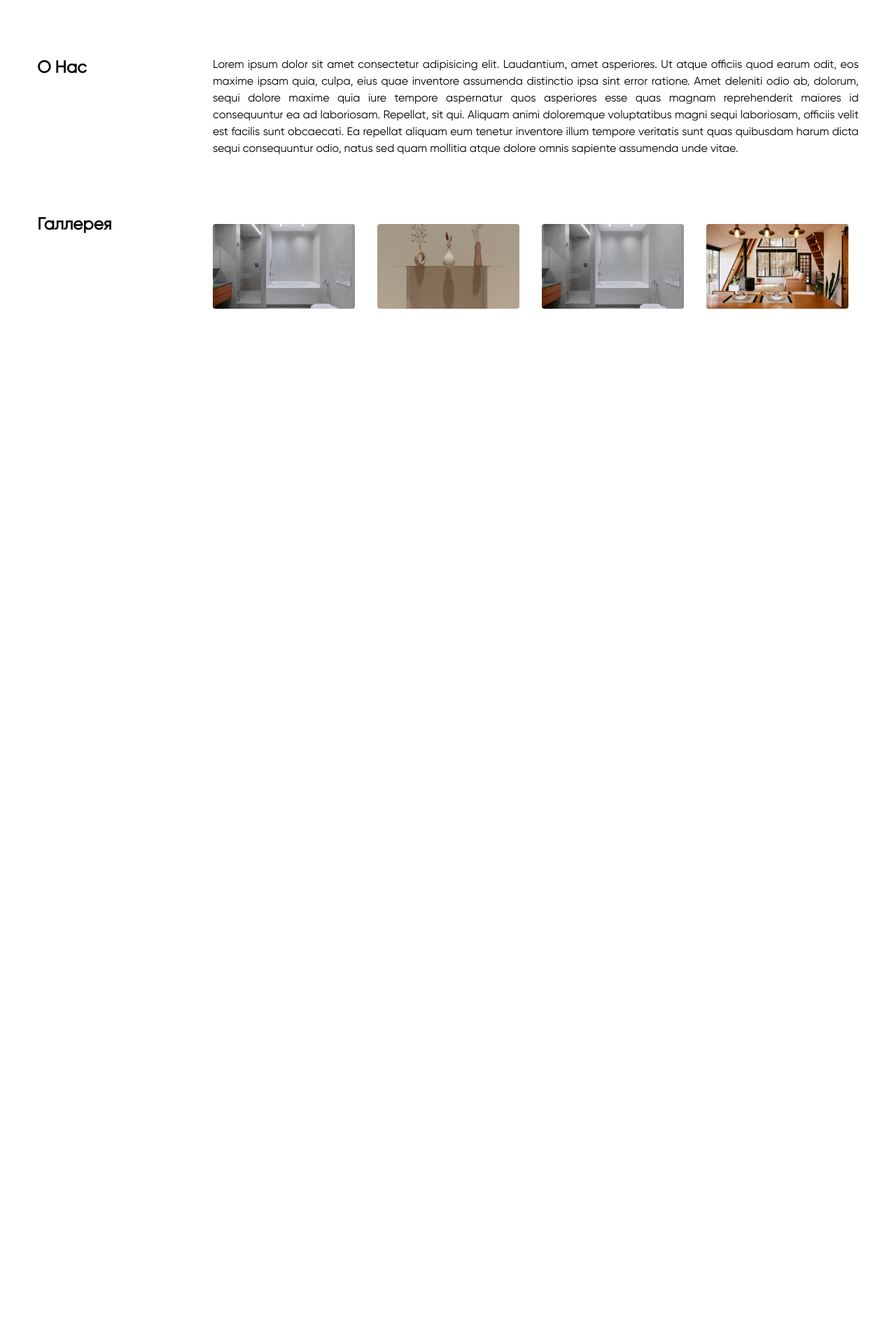
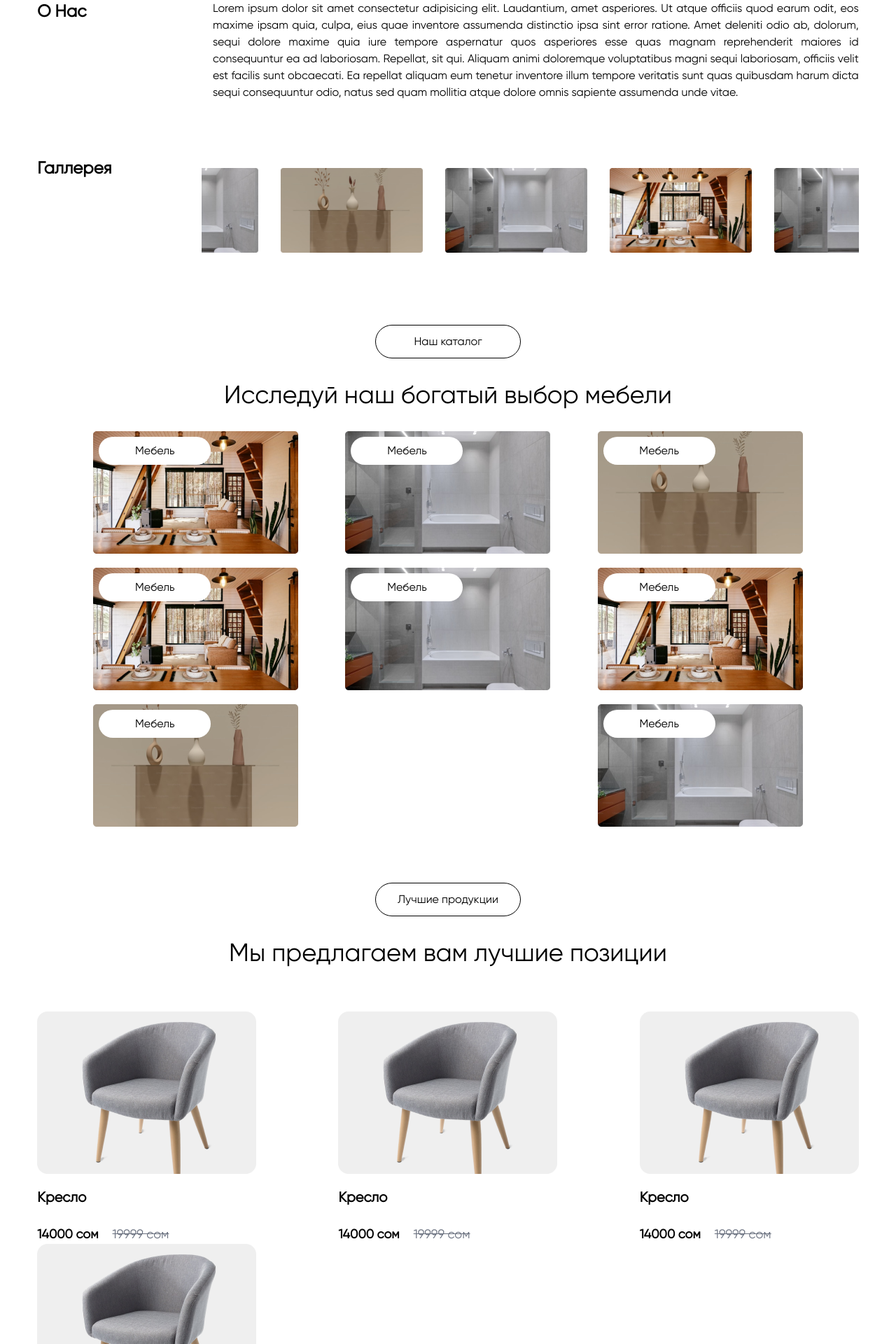
Before and after one commit to KanaySeidi/eklat, a React (Vite) app: page / in a window 1280 px wide. Shown: the part 880-2800 px from the top of the page at 70% size. Built offline with nearby package versions, Linux system fonts and the light colour scheme; a web font is replaced by a local one.

Commit message:
add other section

```diff
--- a/src/assets/index.js
+++ b/src/assets/index.js
@@ -6,6 +6,8 @@ import slider1 from "./image/slider1.png";
 import slider2 from "./image/slider2.png";
 import slider3 from "./image/slider3.png";
 import slider4 from "./image/slider4.png";
+import stol from "./image/stol.png";
+import workshop from "./image/workshop.png";
 
 export const imgImports = {
   logo,
@@ -16,4 +18,6 @@ export const imgImports = {
   slider2,
   slider3,
   slider4,
+  stol,
+  workshop,
 };
--- a/src/components/about/About.jsx
+++ b/src/components/about/About.jsx
@@ -3,7 +3,7 @@ import ImgSlider from "../slider/ImgSlider";
 const About = () => {
   return (
     <>
-      <div className="w-full mt-40">
+      <div className="w-full mt-20">
         <div className="w-11/12 mx-auto ">
           <div className="w-full flex  ">
             <h1 className="w-1/5 text-2xl font-black">О Нас</h1>
--- /dev/null
+++ b/src/components/catalog/Catalog.jsx
@@ -0,0 +1,80 @@
+import { imgImports } from "../../assets";
+
+const Catalog = () => {
+  const { slider1, slider2, slider3 } = imgImports;
+
+  const cards = [
+    {
+      id: 1,
+      title: "Мебель",
+      img: slider1,
+    },
+    {
+      id: 2,
+      title: "Мебель",
+      img: slider2,
+    },
+    {
+      id: 3,
+      title: "Мебель",
+      img: slider3,
+    },
+    {
+      id: 4,
+      title: "Мебель",
+      img: slider1,
+    },
+    {
+      id: 5,
+      title: "Мебель",
+      img: slider2,
+    },
+    {
+      id: 6,
+      title: "Мебель",
+      img: slider1,
+    },
+    {
+      id: 7,
+      title: "Мебель",
+      img: slider3,
+    },
+    {
+      id: 8,
+      title: "Мебель",
+      img: slider2,
+    },
+  ];
+
+  return (
+    <>
+      <div className="w-full h-auto mt-20">
+        <div className="w-11/12 mx-auto">
+          <div className="w-full flex flex-col justify-center items-center">
+            <p className="w-52 h-12 border border-black rounded-3xl flex justify-center items-center mb-8 cursor-pointer">
+              Наш каталог
+            </p>
+            <p className="text-4xl font-medium mb-8">
+              Исследуй наш богатый выбор мебели
+            </p>
+          </div>
+          <div className="px-20 flex flex-wrap justify-center lg:justify-between gap-5">
+            {cards.map((item) => (
+              <div
+                key={item.slider3}
+                className="relative rounded-xl bg-red-500"
+              >
+                <img src={item.img} alt="" className="w-82 h-58" />
+                <p className="w-40 h-10 flex justify-center items-center rounded-3xl bg-white absolute top-2 left-2 ">
+                  {item.title}
+                </p>
+              </div>
+            ))}
+          </div>
+        </div>
+      </div>
+    </>
+  );
+};
+
+export default Catalog;
--- a/src/components/header/Header.jsx
+++ b/src/components/header/Header.jsx
@@ -22,41 +22,32 @@ const Header = () => {
 
   return (
     <>
-      {isScroll ? (
-        <div className="w-full h-12 fixed top-0 left-0 bg-black bg-opacity-40 py-2 transition-all duration-700 ease-in z-50">
+      <div
+        className={`w-full h-12 fixed top-0 left-0 transition-all duration-700 ease-in z-50  ${
+          isScroll ? "bg-black bg-opacity-40 py-2" : "py-10"
+        }`}
+      >
         <div className="w-11/12 h-full mx-auto flex justify-between items-center">
           <div>
             <img src={logoT} alt="" className="w-auto h-10" />
           </div>
-            <div className="flex text-white text-lg gap-10">
+          <div className="flex text-white text-sm sm:text-base lg:text-lg gap-10">
             {navs.map((nav) => (
               <div key={nav.id}>{nav.title}</div>
             ))}
           </div>
-            <div className="w-44 h-12  flex justify-center items-center gap-2 p-2 rounded-3xl transition-all duration-700 ease-in">
-              <img src={wa} alt="" className="w-6 h-6" />
-              <p className="text-white text-lg">Whats App</p>
+          <div
+            className={`w-44 h-12 flex justify-center items-center gap-2 p-2 rounded-3xl transition-all duration-700 ease-in cursor-pointer ${
+              isScroll ? "" : "bg-gray-200 bg-opacity-30 "
+            }`}
+          >
+            <img src={wa} alt="" className="w-6 h-6 " />
+            <p className="text-white text-sm sm:text-base lg:text-lg ">
+              Whats App
+            </p>
           </div>
         </div>
       </div>
-      ) : (
-        <div className="w-full h-20 fixed top-0 left-0 py-5 transition-all duration-700 ease-in z-50">
-          <div className="w-11/12 h-full mx-auto flex justify-between items-center">
-            <div>
-              <img src={logoT} alt="" className="w-auto h-10" />
-            </div>
-            <div className="flex text-white text-lg gap-10">
-              {navs.map((nav) => (
-                <div key={nav.id}>{nav.title}</div>
-              ))}
-            </div>
-            <div className="w-44 h-12  flex justify-center items-center gap-2 p-2 rounded-3xl bg-gray-200 bg-opacity-30 cursor-pointer transition-all duration-700 ease-in">
-              <img src={wa} alt="" className="w-6 h-6" />
-              <p className="text-white text-lg">Whats App</p>
-            </div>
-          </div>
-        </div>
-      )}
     </>
   );
 };
--- /dev/null
+++ b/src/components/info/Info.jsx
@@ -0,0 +1,19 @@
+const Info = () => {
+  return (
+    <>
+      <div className="w-full">
+        <div className="w-11/12 mx-auto">
+          <div>
+            <div className="bg-red-400 w-1/2">
+              <p className="w-auto h-auto border border-black rounded-3xl flex justify-center items-center mb-8 cursor-pointer">
+                Адрес
+              </p>
+            </div>
+          </div>
+        </div>
+      </div>
+    </>
+  );
+};
+
+export default Info;
--- a/src/components/intro/Intro.jsx
+++ b/src/components/intro/Intro.jsx
@@ -4,21 +4,25 @@ const Intro = () => {
   const { heroImg } = imgImports;
   return (
     <>
-      <div className="absolute -z-10 w-full">
-        <img src={heroImg} alt="" className="w-full h-[750px] object-cover " />
-      </div>
-      <div className="w-full h-screen flex justify-center items-center text-white">
-        <div className="w-[740px] h-[332px] flex flex-col items-center justify-between mt-20">
-          <p className="text-6xl text-center leading-tight">
+      <div className="relative w-full h-screen">
+        <img
+          src={heroImg}
+          alt=""
+          className="absolute inset-0 w-full h-full object-cover -z-10"
+        />
+        <div className="absolute inset-0 flex flex-col items-center justify-center text-white">
+          <div className="max-w-[740px] text-center space-y-6">
+            <p className="text-3xl sm:text-4xl md:text-6xl leading-tight font-semibold">
               Создайте домашний уют с нашей мебелью
             </p>
-          <p className="text-lg text-center leading-7">
+            <p className="text-base sm:text-lg md:text-xl leading-7">
               Откройте для себя мебель премиум-класса, которая объединяет стиль,
               комфорт и функциональность для вашего дома.
             </p>
-          <button className="w-44 h-10 bg-white text-black rounded-3xl">
+            <button className="px-8 py-2 bg-white text-black rounded-3xl">
               Позвонить
             </button>
+          </div>
         </div>
       </div>
     </>
--- /dev/null
+++ b/src/components/products/Products.jsx
@@ -0,0 +1,73 @@
+import { imgImports } from "../../assets";
+
+const Products = () => {
+  const { stol } = imgImports;
+  return (
+    <>
+      <div className="w-full">
+        <div className="w-11/12 mx-auto mt-20">
+          <div className="w-full flex flex-col justify-center items-center">
+            <p className="w-52 h-12 border border-black rounded-3xl flex justify-center items-center mb-8 cursor-pointer">
+              Лучшие продукции
+            </p>
+            <p className="text-4xl font-medium mb-8">
+              Мы предлагаем вам лучшие позиции
+            </p>
+          </div>
+          <div className="flex flex-wrap justify-center lg:justify-between mt-8">
+            <div>
+              <img src={stol} alt="" />
+              <div className="h-20 flex flex-col justify-between mt-5">
+                <p className="font-bold text-xl">Кресло</p>
+                <div className="flex gap-5 items-center h-auto">
+                  <p className="font-semibold text-lg">14000 сом</p>
+                  <p className="line-through text-lg text-gray-500">
+                    19999 сом
+                  </p>
+                </div>
+              </div>
+            </div>
+            <div>
+              <img src={stol} alt="" />
+              <div className="h-20 flex flex-col justify-between mt-5">
+                <p className="font-bold text-xl">Кресло</p>
+                <div className="flex gap-5 items-center h-auto">
+                  <p className="font-semibold text-lg">14000 сом</p>
+                  <p className="line-through text-lg text-gray-500">
+                    19999 сом
+                  </p>
+                </div>
+              </div>
+            </div>
+            <div>
+              <img src={stol} alt="" />
+              <div className="h-20 flex flex-col justify-between mt-5">
+                <p className="font-bold text-xl">Кресло</p>
+                <div className="flex gap-5 items-center h-auto">
+                  <p className="font-semibold text-lg">14000 сом</p>
+                  <p className="line-through text-lg text-gray-500">
+                    19999 сом
+                  </p>
+                </div>
+              </div>
+            </div>
+            <div>
+              <img src={stol} alt="" />
+              <div className="h-20 flex flex-col justify-between mt-5">
+                <p className="font-bold text-xl">Кресло</p>
+                <div className="flex gap-5 items-center h-auto">
+                  <p className="font-semibold text-lg">14000 сом</p>
+                  <p className="line-through text-lg text-gray-500">
+                    19999 сом
+                  </p>
+                </div>
+              </div>
+            </div>
+          </div>
+        </div>
+      </div>
+    </>
+  );
+};
+
+export default Products;
--- /dev/null
+++ b/src/components/workshop/Workshop.jsx
@@ -0,0 +1,50 @@
+import { imgImports } from "../../assets";
+
+const Workshop = () => {
+  const { workshop } = imgImports;
+
+  return (
+    <div className="relative w-full h-screen mt-20">
+      <img
+        src={workshop}
+        alt=""
+        className="absolute inset-0 w-full h-full object-cover -z-10"
+      />
+      <div className="absolute inset-0  text-white">
+        <div className="w-11/12 mx-auto h-full mt-10 flex flex-col justify-between">
+          <div>
+            <h1 className="text-4xl text-white font-bold leading-snug tracking-wide w-[500px]">
+              Наша собственная мебельная мастерская
+            </h1>
+          </div>
+          <div className="flex w-full gap-40 justify-between text-lg ">
+            <div className="w-3/4 text-justify">
+              В нашей компании мы гордимся наличием собственной мебельной
+              мастерской, где создаём уникальные и качественные изделия,
+              соответствующие самым высоким стандартам.{" "}
+            </div>
+            <div className="w-3/4 text-justify">
+              Используя современные технологии и материалы, мы производим мебель
+              на заказ, учитывая все пожелания клиентов. Каждое изделие — это
+              результат профессионализма, внимательности к деталям и любви к
+              своему делу.
+            </div>
+          </div>
+          <div className="flex flex-col mb-32">
+            <div className="text-3xl  w-full flex justify-center">
+              Будь то индивидуальная мебель для дома или уникальные решения для
+              бизнеса, в нашей мастерской создаётся всё с максимальной точностью
+              и заботой о вашем комфорте.
+            </div>
+            <div className="mt-10">
+              *Все процессы — от разработки дизайна до финальной отделки —
+              проходят под строгим контролем наших специалистов.
+            </div>
+          </div>
+        </div>
+      </div>
+    </div>
+  );
+};
+
+export default Workshop;
--- a/src/pages/main/Main.jsx
+++ b/src/pages/main/Main.jsx
@@ -1,6 +1,10 @@
 import About from "../../components/about/About";
+import Catalog from "../../components/catalog/Catalog";
 import Header from "../../components/header/Header";
+import Info from "../../components/info/Info";
 import Intro from "../../components/intro/Intro";
+import Products from "../../components/products/Products";
+import Workshop from "../../components/workshop/Workshop";
 
 const Main = () => {
   return (
@@ -8,6 +12,10 @@ const Main = () => {
       <Header />
       <Intro />
       <About />
+      <Catalog />
+      <Products />
+      <Workshop />
+      <Info />
     </div>
   );
 };
```
Also changed, not shown: src/assets/image/stol.png (added), src/assets/image/workshop.png (added). Lines whose indentation alone changed are shown as unchanged.
